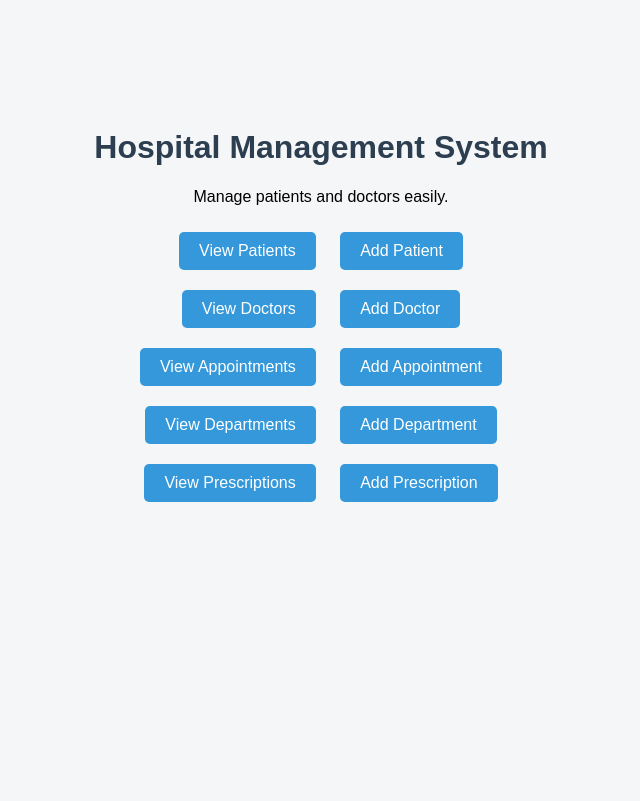
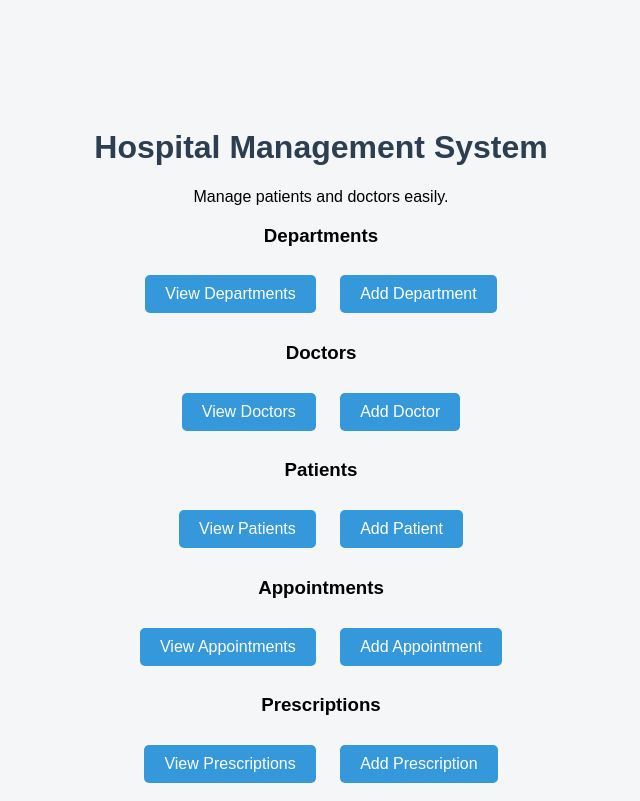
Before and after one commit to missfavour97/Hospital_Management_System, a Django app: page / in a window 1280 px wide. Shown: the whole page, without its empty margins (319-959 px from the left). Before the commit the page ends 502 px from the top, so only its background shows below. Run offline with Django 5.2, Linux system fonts and the light colour scheme.

Commit message:
Reorganize home page layout; group management links for departments, doctors, patients, appointments, and prescriptions

```diff
--- a/hospital_app/admin.py
+++ b/hospital_app/admin.py
@@ -1,8 +1,8 @@
 from django.contrib import admin
 from .models import Patient, Doctor, Department, Appointment, Prescription
 
+admin.site.register(Department)
+admin.site.register(Doctor)
 admin.site.register(Patient)
-admin.site.register(Doctor)
-admin.site.register(Department)
 admin.site.register(Appointment)
 admin.site.register(Prescription)
--- a/hospital_app/templates/home.html
+++ b/hospital_app/templates/home.html
@@ -36,28 +36,35 @@
 
 <div class="text-center mt-4">
 
+<h3>Departments</h3>
+<div>
+    <a href="/departments/" class="btn btn-primary m-2">View Departments</a>
+    <a href="/add-department/" class="btn btn-success m-2">Add Department</a>
+</div>
+
+<h3>Doctors</h3>
+<div>
+    <a href="/doctors/" class="btn btn-primary m-2">View Doctors</a>
+    <a href="/add-doctor/" class="btn btn-success m-2">Add Doctor</a>
+</div>
+
+<h3>Patients</h3>
+<div>
     <a href="/patients/" class="btn btn-primary m-2">View Patients</a>
     <a href="/add-patient/" class="btn btn-success m-2">Add Patient</a>
+</div>
 
-    <br>
-
-    <a href="/doctors/" class="btn btn-primary m-2">View Doctors</a>
-    <a href="/add-doctor/" class="btn btn-success m-2">Add Doctor</a>
-
-    <br>
-
+<h3>Appointments</h3>
+<div>
     <a href="/appointments/" class="btn btn-primary m-2">View Appointments</a>
     <a href="/add-appointment/" class="btn btn-success m-2">Add Appointment</a>
+</div>
 
-    <br>
-
-    <a href="/departments/" class="btn btn-primary m-2">View Departments</a>
-    <a href="/add-department/" class="btn btn-success m-2">Add Department</a>
-
-    <br>
-
+<h3>Prescriptions</h3>
+<div>
     <a href="/prescriptions/" class="btn btn-primary m-2">View Prescriptions</a>
     <a href="/add-prescription/" class="btn btn-success m-2">Add Prescription</a>
+</div>
 
 </div>
 </body>
```
